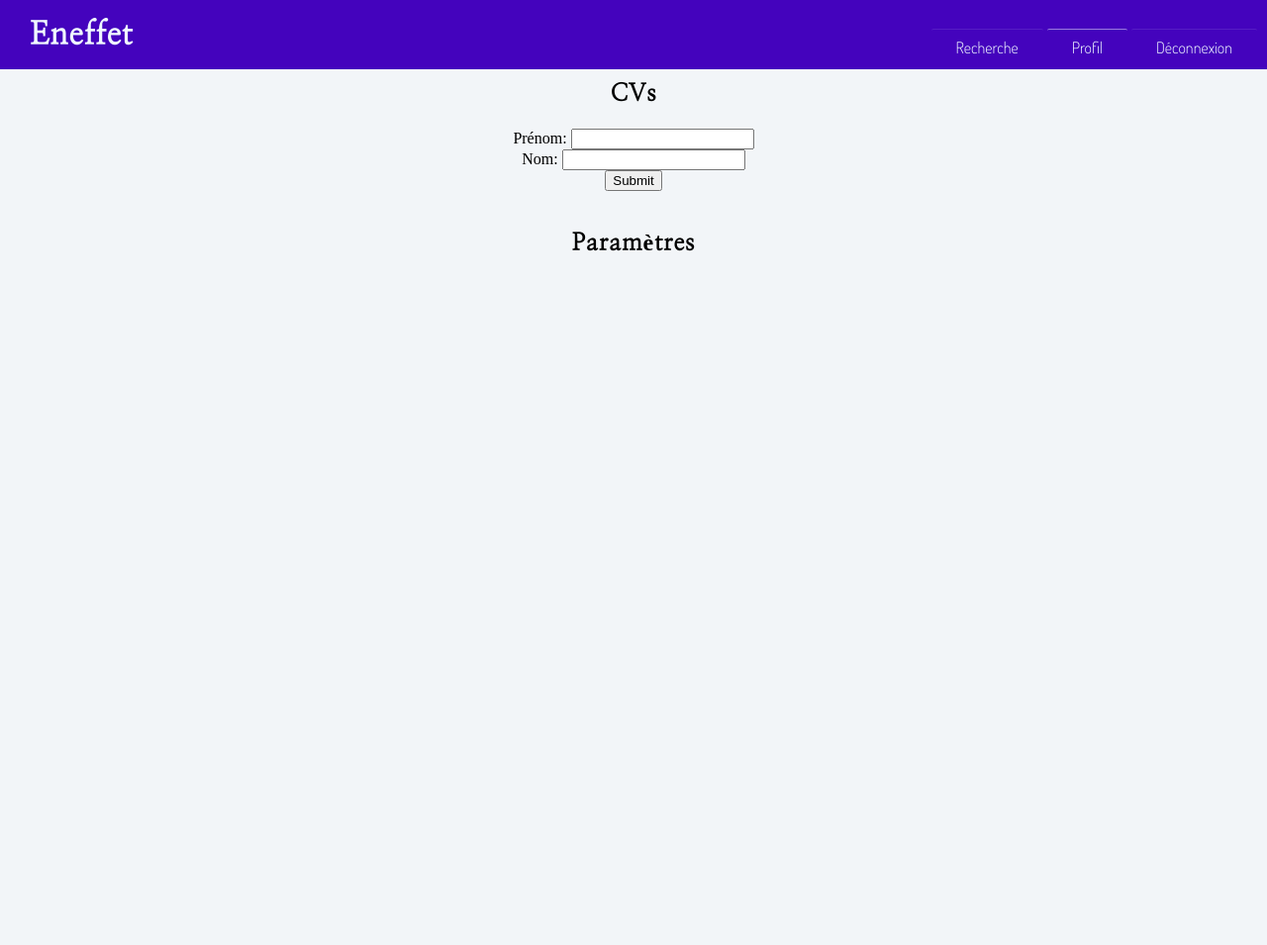
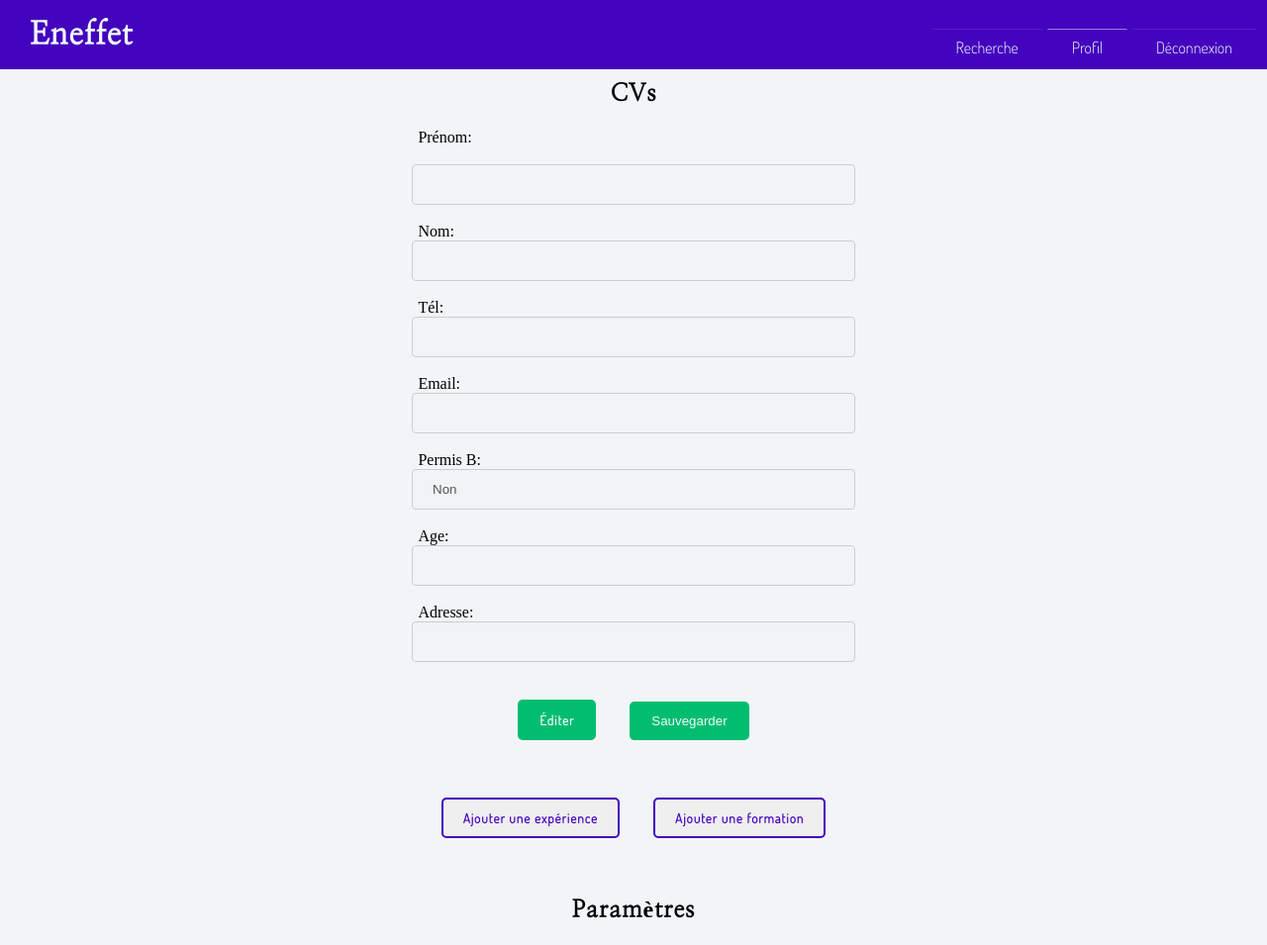
Before and after one commit to baku67/eneffet, a PHP site: page /account in a window 1280 px wide. Shown: the whole page at 99% size. Before the commit the page ends 254 px from the top, so only its background shows below. Run offline with PHP 8.4, Linux system fonts and the light colour scheme; the visitor is signed in with stand-in values (Sample User, id 1); data that the repository does not hold is empty.

Commit message:
WIP Cv (sauvegarde OK)

```diff
--- a/account.php
+++ b/account.php
@@ -1,8 +1,33 @@
 <?php
-
     session_start();
 
+    require_once 'helpers/session_helper.php';
     require('src/account.php');
+
+    function saveCv(){
+
+    }
+
+
+    if($_SERVER['REQUEST_METHOD'] == 'POST'){
+
+        switch($_POST['type']){
+            case "saveCv":
+
+                $_POST = filter_input_array(INPUT_POST, FILTER_SANITIZE_STRING);
+
+                $data = [
+                    'user_Id' => $_SESSION['usersId'],
+                    'cv_first_name' => $_POST['cv_first_name']
+                ];
+
+                saveCvModel($data);
+                break;
+            }
+    }
+
+
+
 
     if(isset($_SESSION['usersId'])) {
         $identifier = $_SESSION['usersId'];
--- a/script.js
+++ b/script.js
@@ -23,4 +23,7 @@ window.onload = function() {
 
 
 
+
+
+
 }
--- /dev/null
+++ b/scriptAccount.js
@@ -0,0 +1,33 @@
+window.onload = function() {
+
+    document.getElementById('editCvButton').addEventListener('click', function() {
+        if(document.getElementById('editCvButton').innerText == "Éditer")
+        {
+            const inputs = document.querySelectorAll(".inputCv");
+
+            inputs.forEach((userItem) => {
+                userItem.disabled = false;
+            });
+
+            document.getElementById('editCvButton').innerText = "Annuler";
+            document.getElementById('editCvButton').classList.remove('inversedButton');
+            document.getElementById('editCvButton').classList.add('alertButton');
+        }
+        else if (document.getElementById('editCvButton').innerText == "Annuler")
+        {
+            const inputs = document.querySelectorAll(".inputCv");
+
+            inputs.forEach((userItem) => {
+                userItem.disabled = true;
+            });
+
+            document.getElementById('editCvButton').innerText = "Éditer";
+            document.getElementById('editCvButton').classList.remove('alertButton');
+            document.getElementById('editCvButton').classList.add('inversedButton');
+
+        }
+
+    })
+
+
+}
--- a/src/account.php
+++ b/src/account.php
@@ -11,9 +11,20 @@
         }
     }
 
-    function saveCv() {
 
+
+    function saveCvModel($data) {
+        $database = dbConnect();
+
+        // TEST
+        $statement = $database->prepare(
+            "UPDATE cv SET cv_first_name = ? WHERE user_id = ?"
+        );
+        $statement->execute([$data['cv_first_name'], $data['user_Id']]);
     }
+
+
+
 
     function getCv($identifier) {
         $database = dbConnect();
--- a/style.css
+++ b/style.css
@@ -35,6 +35,13 @@
 }
 .navActive {
     border-top: 1px solid rgba(240, 248, 255, 0.5);
+}
+
+.saveCv {
+    border-radius: 5px;
+    padding: 10px 20px;
+    margin: 20px 15px;
+    cursor: pointer;
 }
 
 
@@ -193,7 +200,7 @@ button:hover {
     background-color: rgb(3, 189, 111);
     color: aliceblue;
 
-    transition: all 0.5s;
+    transition: all 0.3s;
 }
 .inversedButton:hover {
     border: 2px solid rgb(3, 189, 111);
@@ -218,6 +225,32 @@ a {
     width:28%;
     opacity:0.5;
     margin:auto;
+}
+
+/* input[type=text], select {
+    width: 100%;
+    padding: 12px 20px;
+    margin: 8px 0;
+    display: inline-block;
+    border: 1px solid #ccc;
+    border-radius: 4px;
+    box-sizing: border-box;
+  } */
+
+
+.inputCv {
+    width: 35%;
+    padding: 12px 20px;
+    margin: 18px 0;
+    display: inline-block;
+    border: 1px solid #ccc;
+    border-radius: 4px;
+    box-sizing: border-box;
+}
+.labelCv {
+    position: absolute;
+    left: 33%;
+    /* margin-top: -10px; */
 }
 
 
@@ -404,11 +437,11 @@ body {
   }
 
   /* Hide default HTML checkbox */
-  .switch input {
+  /* .switch input {
     opacity: 0;
     width: 0;
     height: 0;
-  }
+  } */
 
   /* The slider */
   .slider {
@@ -435,7 +468,7 @@ body {
     transition: .4s;
   }
 
-  input:checked + .slider {
+  /* input:checked + .slider {
     background-color: #2196F3;
   }
 
@@ -447,7 +480,7 @@ body {
     -webkit-transform: translateX(26px);
     -ms-transform: translateX(26px);
     transform: translateX(26px);
-  }
+  } */
 
   /* Rounded sliders */
   .slider.round {
--- a/templates/account.php
+++ b/templates/account.php
@@ -5,7 +5,7 @@
         <meta charset="utf-8" />
         <title>Eneffet</title>
         <link href="style.css" rel="stylesheet" />
-        <script src="script.js"></script>
+        <script src="scriptAccount.js"></script>
         <script src="https://ajax.googleapis.com/ajax/libs/jquery/3.6.1/jquery.min.js"></script>
     </head>
 
@@ -25,17 +25,45 @@
         <div id="main">
             <h2>CVs</h2>
 
-            <p><?= htmlspecialchars($cv['cv_first_name']); ?></p>
+
 
             <form action="account.php" method="post">
-                <label for="cv_first_name">Prénom:</label>
-                <input type='text' name="cv_first_name">
+                <input type="hidden" name="type" value="saveCv">
+                <label class="labelCv" for="cv_first_name">Prénom:</label><br />
+                <input class="inputCv" type='text' name="cv_first_name" value="<?= htmlspecialchars($cv['cv_first_name']);?>" disabled>
                 <br />
-                <label for="cv_last_name">Nom:</label>
-                <input type='text' name="cv_last_name">
+                <label class="labelCv" for="cv_last_name">Nom:</label>
+                <input class="inputCv" type='text' name="cv_last_name" value="<?= htmlspecialchars($cv['cv_last_name']);?>" disabled>
                 <br />
-                <input type="submit">
+                <label class="labelCv" for="cv_tel">Tél:</label>
+                <input class="inputCv" type='text' name="cv_tel" value="<?= htmlspecialchars($cv['cv_tel']);?>" disabled>
+                <br />
+                <label class="labelCv" for="cv_email">Email:</label>
+                <input class="inputCv" type='text' name="cv_email" value="<?= htmlspecialchars($cv['cv_email']);?>" disabled>
+                <br />
+                <label class="labelCv" for="cv_driving_licence">Permis B:</label>
+                <input class="inputCv" type='text' name="cv_driving_licence" value="<?php if(htmlspecialchars($cv['cv_driving_licence'])==1){
+                    echo "Oui";
+                }else {
+                    echo "Non";
+                }?>" disabled>
+                <br />
+                <label class="labelCv" for="cv_age">Age:</label>
+                <input class="inputCv" type='text' name="cv_age" value="<?= htmlspecialchars($cv['cv_age']);?>" disabled>
+                <br />
+                <label class="labelCv" for="cv_address">Adresse:</label>
+                <input class="inputCv" type='text' name="cv_address" value="<?= htmlspecialchars($cv['cv_address']);?>" disabled>
+                <br />
+                <button type="button" class="inversedButton" id="editCvButton">Éditer</button>
+
+                <input class="saveCv inversedButton" type="submit" value="Sauvegarder">
             </form>
+            <br />
+
+            <button>Ajouter une expérience</button>
+            <button>Ajouter une formation</button>
+
+            <br />
             <br />
             <h2>Paramètres</h2>
 
--- a/templates/homepage.php
+++ b/templates/homepage.php
@@ -28,6 +28,7 @@
 
             <h1>Welcome, <?php if(isset($_SESSION['usersId'])){
                 echo explode(" ", $_SESSION['usersName'])[0];
+                echo $_SESSION['usersId'];
             }else{
                 echo 'Guest';
             }
```
